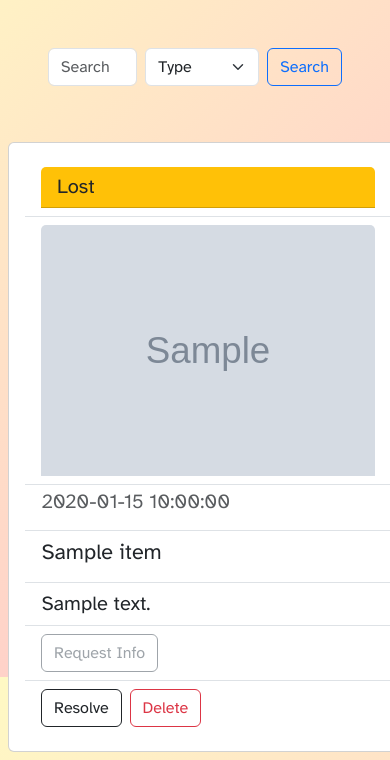
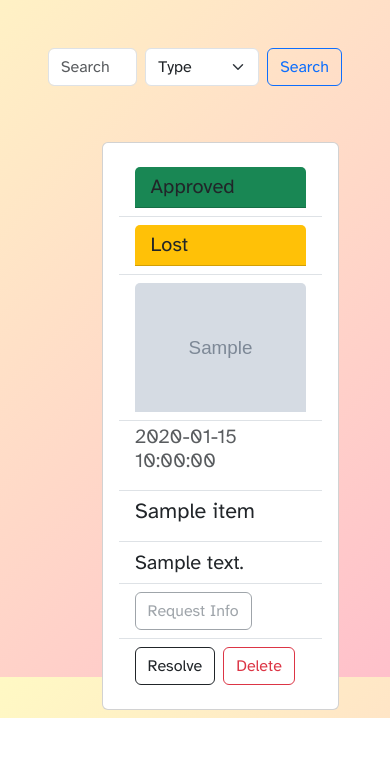
Before and after one commit to ritumaiti2009/CAC_Proj, a Flask app: page /items?user_specific=true in a window 390 px wide. Shown: the part 167-927 px from the top of the page. After the commit the page ends 885 px from the top, so only its background shows below. Run offline with Flask 3, Linux system fonts and the light colour scheme; the visitor is signed in with stand-in values (Sample User, id 1); tables that the repository leaves empty hold one stand-in row (values such as "Sample post"); grey boxes marked "Sample" are stand-in pictures; some web fonts are replaced.

Commit message:
Fixed mobile ratios

```diff
--- a/app.py
+++ b/app.py
@@ -280,7 +280,6 @@ def items():
             FROM items
             LEFT JOIN requests
             ON items.id = requests.item_id
-            WHERE items.approved = true
             """
 
     params = []
@@ -288,8 +287,10 @@ def items():
     # Check if is checking user's specific items
     user_specific = request.args.get("user_specific") or "false"
     if request.args.get("user_specific") == "true":
-        query += " AND items.user_id = ?"
+        query += " WHERE items.user_id = ?"
         params.append(session.get("user_id"))
+    else:
+        query += " WHERE items.approved = true"
 
     # Search up specific posts
     if request.method == "POST":
@@ -379,7 +380,7 @@ def request_item(id):
                 Best Wishes,
                 Kevin from VRP
                 """,
-                (op[0][1])
+                (op[0][1]),
             )
 
             return alert(
--- a/static/style.css
+++ b/static/style.css
@@ -17,7 +17,12 @@ body {
 
 
 .card {
-    width: 300px;
+    width: 23%;
+}
+
+
+.card-block {
+    padding: 0;
 }
 
 
@@ -115,12 +120,27 @@ span {
     display: inline-block;
 }
 
-@media (max-width: 768px) {
+@media (max-width: 950px) {
     .card {
+        width: 40%;
+    }
+    .card-form {
         width: 400px;
+    }
+    .card-block {
+        margin-left: 13%;
+    }
+}
+
+@media (max-width: 670px) {
+    .card {
+        width: 70%;
     }
     .card-form {
         width: 330px;
+    }
+    .card-block {
+        justify-content: center;
     }
 }
 
--- a/templates/index.html
+++ b/templates/index.html
@@ -3,7 +3,7 @@
 {% block main %}
     <div class="card-form card mx-auto d-flex align-items-center">
         <div class="card-body">
-            <h3 id = "card-quote">Lost something? Let's bring it back home!</h3>
+            <h3 id="card-quote">Lost something? Let's bring it back home!</h3>
             {% if session.get("user") %}
                 <h6 class="card-header">Logged in as {{ session.get("name") }}!</h6>
             {% else %}
--- a/templates/items.html
+++ b/templates/items.html
@@ -5,6 +5,17 @@
         <div class="card m-2">
             <div class="card-body">
                 <ul class="list-group list-group-flush">
+                    {% if user_specific == "true" %}
+                        <li class="list-group-item">
+                            <h5 class="card-header text-capitalize {% if item['approved'] == 0 %} bg-secondary {% else %} bg-success {% endif %}">
+                                {% if item["approved"] == 0 %}
+                                    <em>pending</em>
+                                {% else %}
+                                    approved
+                                {% endif %}
+                            </h5>
+                        </li>
+                    {% endif %}
                     <li class="list-group-item">
                         <h5 class="card-header text-capitalize {% if item['status'] == 'lost' %} bg-warning {% elif item['status'] == 'found' %} bg-info {% else %} bg-light {% endif %}">
                             {{ item["status"] }}
--- a/templates/layout.html
+++ b/templates/layout.html
@@ -47,8 +47,8 @@
                     <div class="collapse navbar-collapse" id="navbarContent">
                         <div class="navbar-nav d-flex align-items-center">
                             {% if session.get("user") and session.get("role") == "admin" %}
-                                <a class="nav-link" href="/manage_requests">Manage Requests</a>
-                                <a class="nav-link" href="/manage_items">Manage Items</a>
+                                <a class="nav-link" href="/manage_requests">Manage Requests 📋</a>
+                                <a class="nav-link" href="/manage_items">Manage Items 💼</a>
                             {% endif %}
                             <a class="nav-link" href="/items">Items 🔍</a>
                             {% if session.get("user") %}
--- a/templates/list_layout.html
+++ b/templates/list_layout.html
@@ -21,7 +21,7 @@
             </div>
         </form>
     </div>
-    <div class="d-flex flex-wrap mx-auto">
+    <div class="d-flex flex-wrap card-block">
         {% block card %}{% endblock %}
     </div>
     <script>
--- a/templates/manage_item.html
+++ b/templates/manage_item.html
@@ -15,7 +15,7 @@
                         </h5>
                     </li>
                     <li class="list-group-item">
-                        <h5 class="card-text text-capitalize {% if item['status'] == 'lost' %} text-warning {% elif item['status'] == 'found' %} text-info {% else %} text-dark {% endif %}">
+                        <h5 class="card-header text-capitalize {% if item['status'] == 'lost' %} bg-warning {% elif item['status'] == 'found' %} bg-info {% else %} bg-light {% endif %}">
                             {{ item["status"] }}
                         </h5>
                     </li>
--- a/templates/manage_request.html
+++ b/templates/manage_request.html
@@ -11,7 +11,7 @@
                         </h5>
                     </li>
                     <li class="list-group-item">
-                        <h5 class="card-text text-capitalize {% if request['item_status'] == 'lost' %} text-warning {% elif request['item_status'] == 'found' %} text-info {% else %} text-dark {% endif %}">
+                        <h5 class="card-header text-capitalize {% if request['item_status'] == 'lost' %} bg-warning {% elif request['item_status'] == 'found' %} bg-info {% else %} bg-light {% endif %}">
                             {{ request["item_status"] }}
                         </h5>
                     </li>
```
